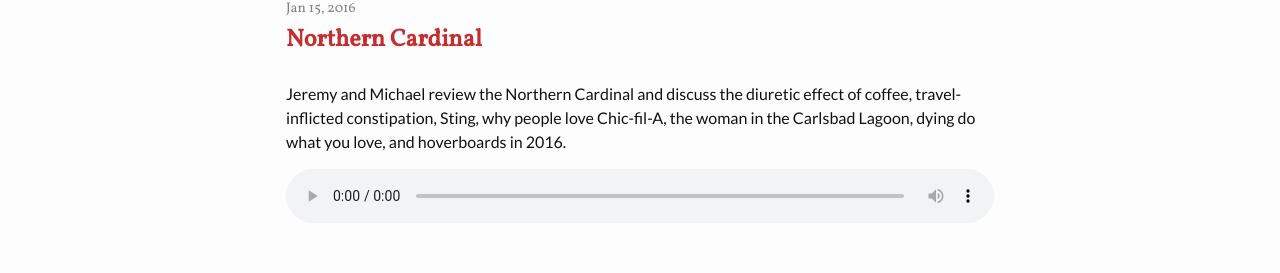
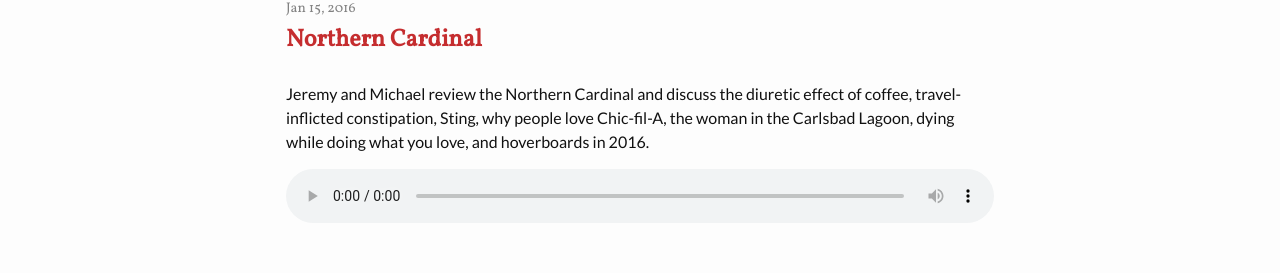
Before and after one commit to chantastic/birdcallreview.com, a Jekyll site: the page built from _posts/2016-01-15-northern-cardinal.markdown, in a window 1280 px wide. Shown: the part 508-781 px from the top of the page. Built offline with Jekyll 4.4.1, drawn with Linux system fonts in a browser that asks for light colours.

Commit message:
fix: grammer

```diff
--- a/_posts/2016-01-15-northern-cardinal.markdown
+++ b/_posts/2016-01-15-northern-cardinal.markdown
@@ -8,4 +8,4 @@ duration: 2517
 categories:
 ---
 
-Jeremy and Michael review the Northern Cardinal and discuss the diuretic effect of coffee, travel-inflicted constipation, Sting, why people love Chic-fil-A, the woman in the Carlsbad Lagoon, dying do what you love, and hoverboards in 2016.
+Jeremy and Michael review the Northern Cardinal and discuss the diuretic effect of coffee, travel-inflicted constipation, Sting, why people love Chic-fil-A, the woman in the Carlsbad Lagoon, dying while doing what you love, and hoverboards in 2016.
```
